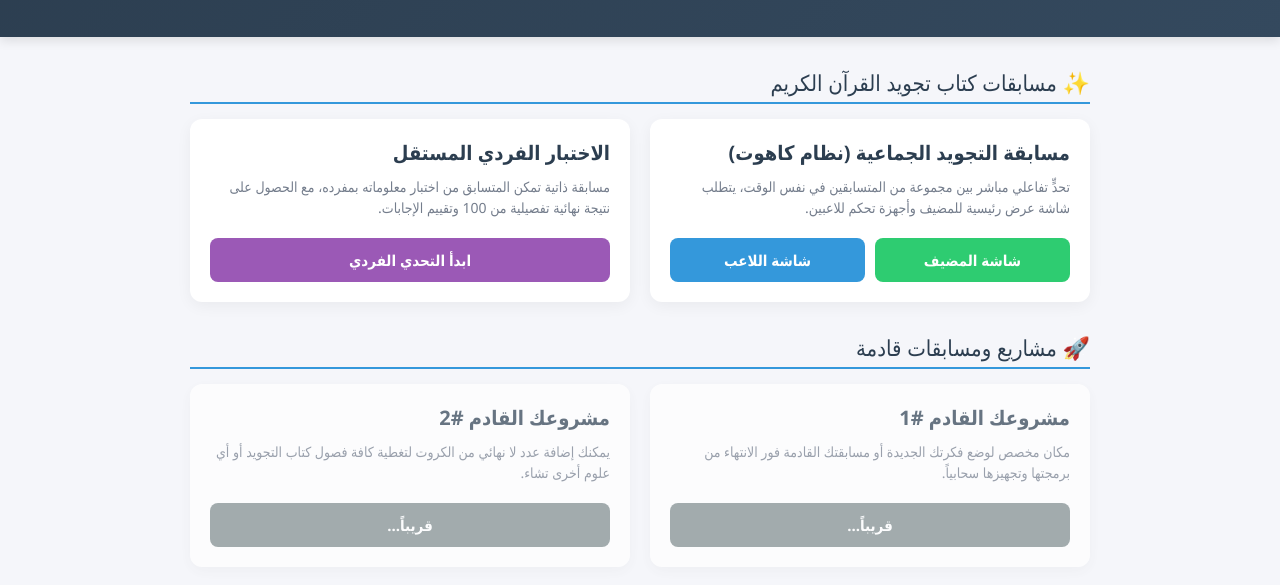
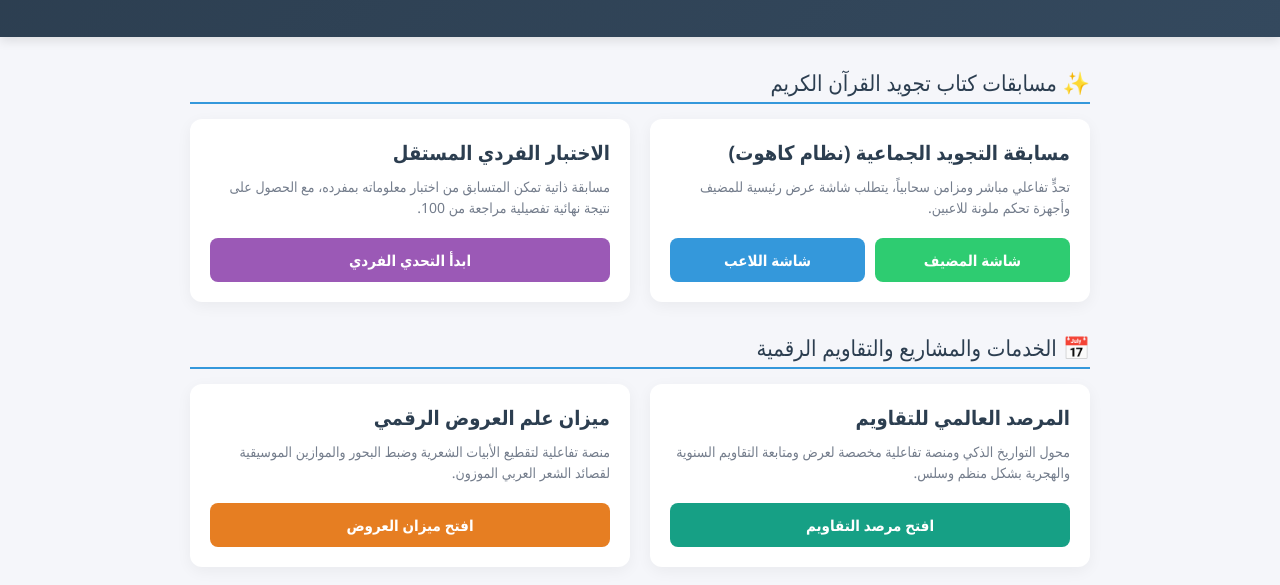
Before and after one commit to bamtag2-netizen/interactive-portal, a plain HTML site: page index.html in a window 1280 px wide. Shown: the part 113-698 px from the top of the page. Drawn offline with Linux system fonts and the light colour scheme.

Commit message:
Update index.html

```diff
--- a/index.html
+++ b/index.html
@@ -3,7 +3,7 @@
 <head>
     <meta charset="UTF-8">
     <meta name="viewport" content="width=device-width, initial-scale=1.0">
-    <title>معرض المسابقات والمشاريع التفاعلية</title>
+    <title>بوابة بصمة الرقمية - المسابقات والمشاريع</title>
     <style>
         :root {
             --primary: #2c3e50;
@@ -82,6 +82,8 @@
         .host-btn:hover { background-color: #27ae60; }
         .solo-btn { background-color: #9b59b6; }
         .solo-btn:hover { background-color: #8e44ad; }
+        .arud-btn { background-color: #e67e22; }
+        .arud-btn:hover { background-color: #d35400; }
     </style>
 </head>
 <body>
@@ -92,14 +94,14 @@
 </header>
 
 <div class="main-container">
-    <!-- قسم مسابقات التجويد -->
+    <!-- قسم مسابقات التجويد بدقة المسارات الحقيقية -->
     <div class="section-title">✨ مسابقات كتاب تجويد القرآن الكريم</div>
     <div class="grid">
         <!-- كرت المسابقة الجماعية -->
         <div class="card">
             <div>
                 <h3>مسابقة التجويد الجماعية (نظام كاهوت)</h3>
-                <p>تحدٍّ تفاعلي مباشر بين مجموعة من المتسابقين في نفس الوقت، يتطلب شاشة عرض رئيسية للمضيف وأجهزة تحكم للاعبين.</p>
+                <p>تحدٍّ تفاعلي مباشر ومزامن سحابياً، يتطلب شاشة عرض رئيسية للمضيف وأجهزة تحكم ملونة للاعبين.</p>
             </div>
             <div class="btn-group">
                 <a href="https://github.io" target="_blank" class="project-link host-btn">شاشة المضيف</a>
@@ -111,29 +113,31 @@
         <div class="card">
             <div>
                 <h3>الاختبار الفردي المستقل</h3>
-                <p>مسابقة ذاتية تمكن المتسابق من اختبار معلوماته بمفرده، مع الحصول على نتيجة نهائية تفصيلية من 100 وتقييم الإجابات.</p>
+                <p>مسابقة ذاتية تمكن المتسابق من اختبار معلوماته بمفرده، مع الحصول على نتيجة نهائية تفصيلية مراجعة من 100.</p>
             </div>
             <a href="https://github.io" target="_blank" class="project-link solo-btn">ابدأ التحدي الفردي</a>
         </div>
     </div>
 
-    <!-- قسم المشاريع المستقبلية جاهز للتعبئة -->
-    <div class="section-title">🚀 مشاريع ومسابقات قادمة</div>
+    <!-- قسم الخدمات والمشاريع المضافة حديثاً -->
+    <div class="section-title">📅 الخدمات والمشاريع والتقاويم الرقمية</div>
     <div class="grid">
-        <div class="card" style="opacity: 0.7;">
+        <!-- كرت مشروع التقاويم -->
+        <div class="card">
             <div>
-                <h3>مشروعك القادم #1</h3>
-                <p>مكان مخصص لوضع فكرتك الجديدة أو مسابقتك القادمة فور الانتهاء من برمجتها وتجهيزها سحابياً.</p>
+                <h3>المرصد العالمي للتقاويم</h3>
+                <p>محول التواريخ الذكي ومنصة تفاعلية مخصصة لعرض ومتابعة التقاويم السنوية والهجرية بشكل منظم وسلس.</p>
             </div>
-            <a href="#" class="project-link" style="background-color: #7f8c8d; cursor: not-allowed;">قريباً...</a>
+            <a href="https://github.io" target="_blank" class="project-link" style="background-color: #16a085;">افتح مرصد التقاويم</a>
         </div>
 
-        <div class="card" style="opacity: 0.7;">
+        <!-- كرت مشروع ميزان العروض -->
+        <div class="card">
             <div>
-                <h3>مشروعك القادم #2</h3>
-                <p>يمكنك إضافة عدد لا نهائي من الكروت لتغطية كافة فصول كتاب التجويد أو أي علوم أخرى تشاء.</p>
+                <h3>ميزان علم العروض الرقمي</h3>
+                <p>منصة تفاعلية لتقطيع الأبيات الشعرية وضبط البحور والموازين الموسيقية لقصائد الشعر العربي الموزون.</p>
             </div>
-            <a href="#" class="project-link" style="background-color: #7f8c8d; cursor: not-allowed;">قريباً...</a>
+            <a href="https://github.io" target="_blank" class="project-link var-btn arud-btn">افتح ميزان العروض</a>
         </div>
     </div>
 </div>
```
